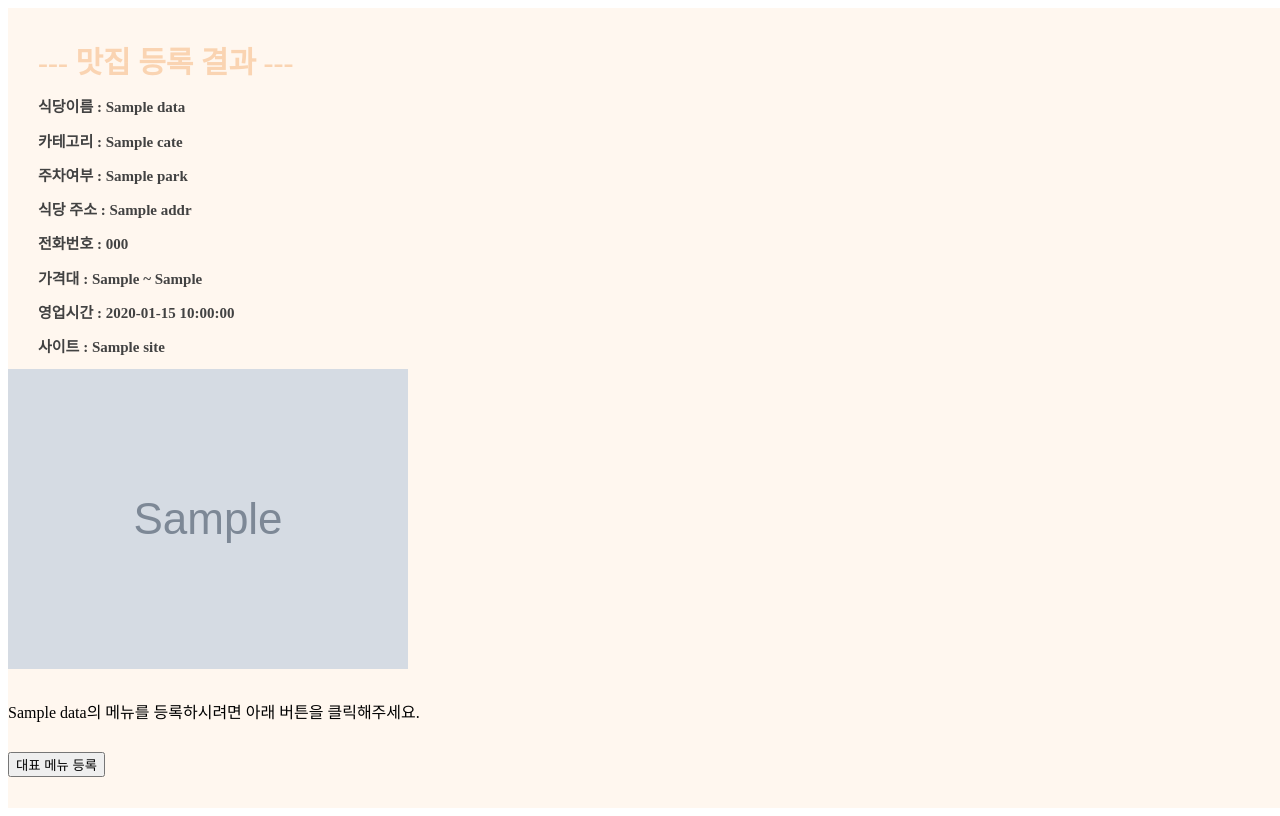
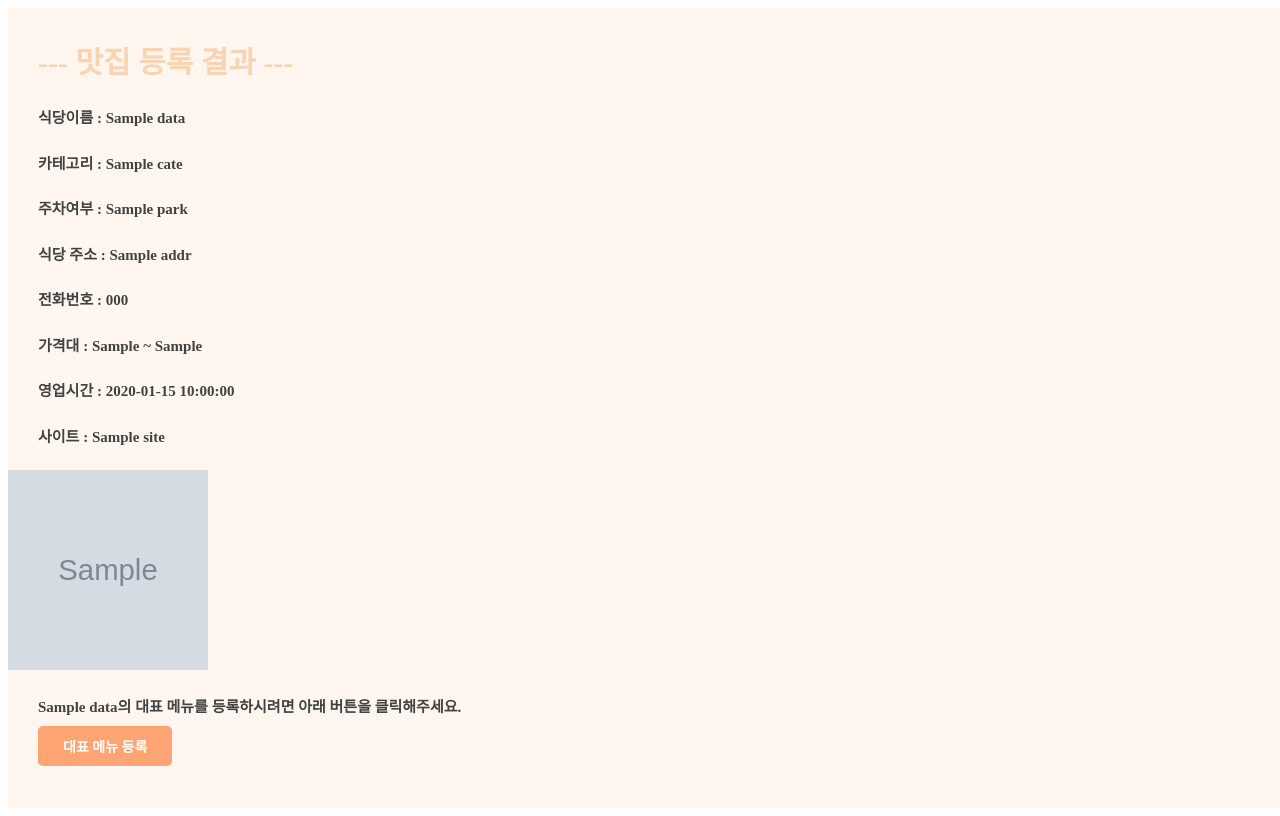
Before and after one commit to Haewonny/osp-homework, a Flask app: template templates/result.html in a window 1280 px wide. Run offline with Flask 2, Linux system fonts and the light colour scheme; the template is opened without the code that fills it: most values are stand-ins (such as "Sample title", 1, 10 or a date in 2020); grey boxes marked "Sample" are stand-in pictures.

Commit message:
change resultPage style

```diff
--- a/static/css/result.css
+++ b/static/css/result.css
@@ -23,3 +23,23 @@
   font-weight: 10px;
   margin: 0 20px 0 30px;
 }
+
+.buttonR {
+  background-color: #ffa574;
+  color: white;
+  font-family: 'Spoqa Han Sans Neo';
+  font-style: normal;
+  font-weight: 700;
+  font-size: 20px;
+  font-size: 14px;
+  padding: 10px 25px;
+  border: none;
+  border-radius: 5px;
+  color: white;
+  cursor: pointer;
+  margin: 10px 20px 0 30px;
+}
+
+.buttonR:hover {
+  background-color: #fad4b2;
+}
--- a/templates/result.html
+++ b/templates/result.html
@@ -21,18 +21,13 @@
         <div class="text">영업시간 : {{data.time}}</div>
         <div class="text">사이트 : {{data.site}}</div>
 
-        <img src="{{image_path}}" alt="My Image">
+        <img src="{{image_path}}" alt="My Image" style="width: 200px; height: 200px;">
 
-        <form method="post" action="/register_menu">
-            <input type="hidden" name="restaurant_name" value="{{data.name}}">
-            <div>
-                <p>{{data.name}}의 메뉴를 등록하시려면 아래 버튼을 클릭해주세요.</p>
-            </div>
-        </form>
         <form method="post" action="/register_bestmenu">
             <input type="hidden" name="restaurant_name" value="{{data.name}}">
             <div>
-                <button type="submit" name="menu">대표 메뉴 등록</button><br><br>
+                <div class="text">{{data.name}}의 대표 메뉴를 등록하시려면 아래 버튼을 클릭해주세요.</div>
+                <button type="submit" name="menu" class="buttonR">대표 메뉴 등록</button><br><br>
             </div>
         </form>
 </div>
```
